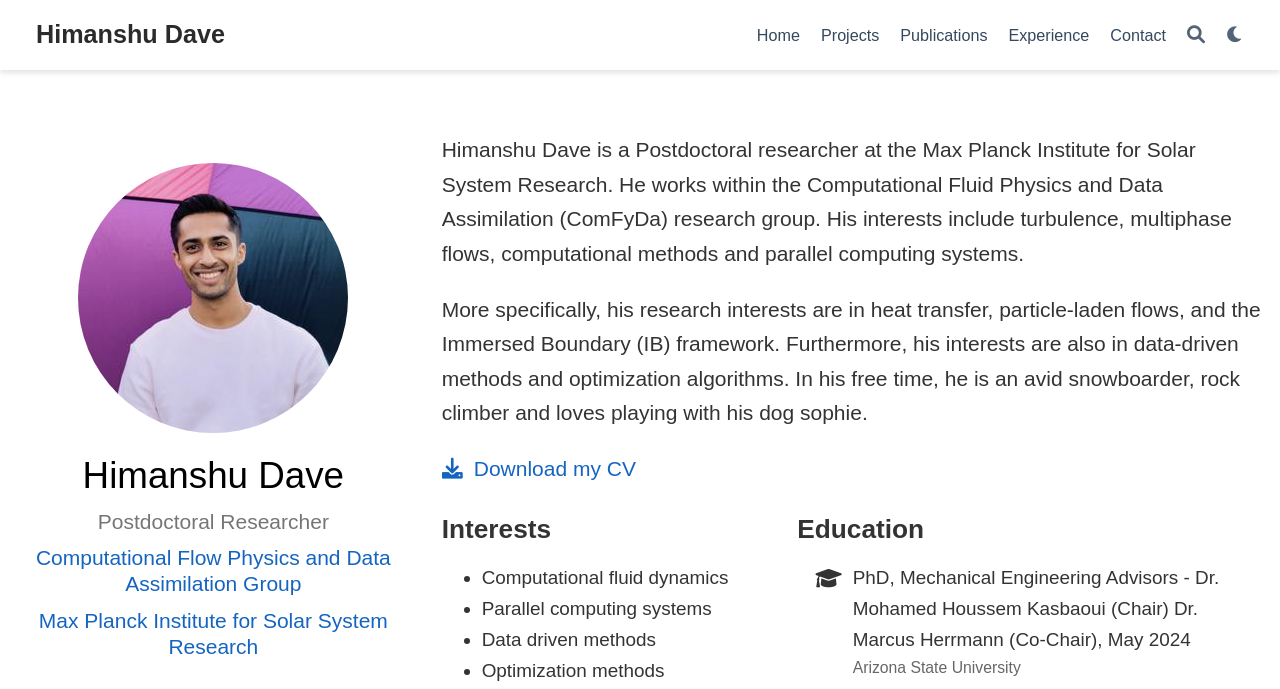
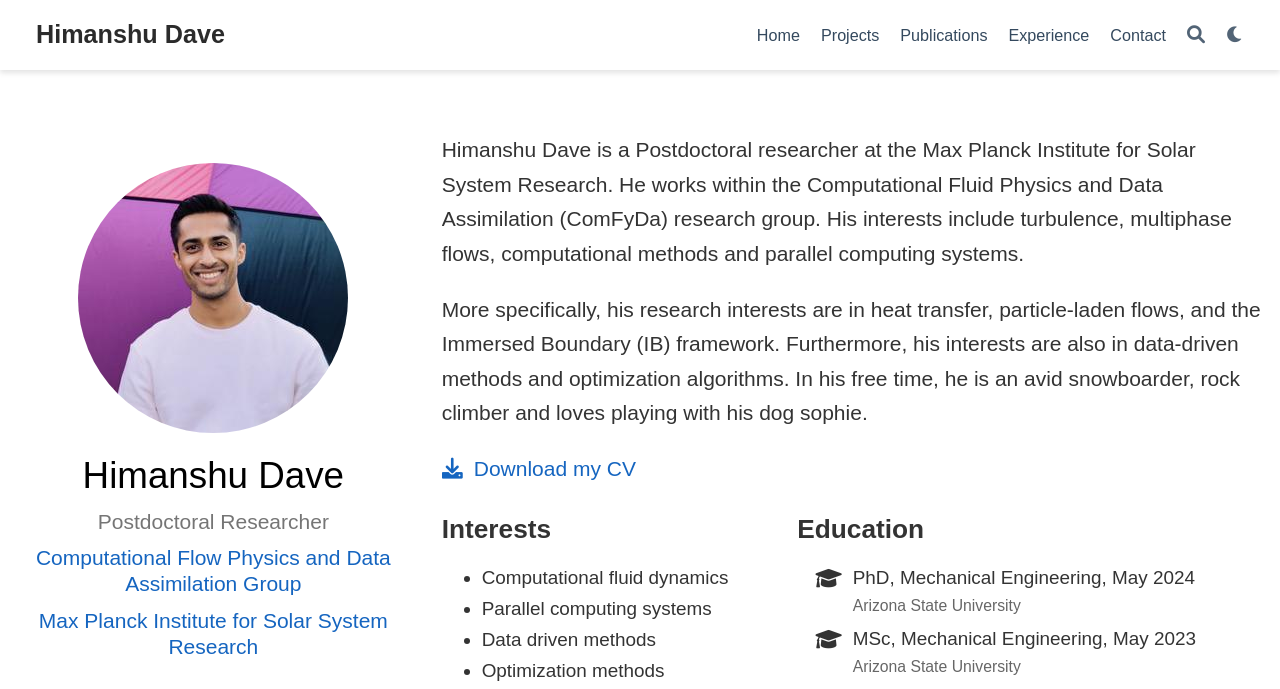
Before and after one commit to davehimanshu/davehimanshu.github.io, a plain HTML site: page author/himanshu-dave/index.html in a window 1280 px wide. Shown: the top 689 px of the page. Drawn offline with nearby package versions, Linux system fonts and the light colour scheme; some icons are missing.

Commit message:
change in education portion

```diff
--- a/author/himanshu-dave/index.html
+++ b/author/himanshu-dave/index.html
@@ -877,7 +877,7 @@
           <li>
             <i class="fa-li fas fa-graduation-cap"></i>
             <div class="description">
-              <p class="course">PhD, Mechanical Engineering Advisors - Dr. Mohamed Houssem Kasbaoui (Chair) Dr. Marcus Herrmann (Co-Chair), May 2024</p>
+              <p class="course">PhD, Mechanical Engineering, May 2024</p>
               <p class="institution">Arizona State University</p>
             </div>
           </li>
```
Also changed, not shown: index.html (+1 -1 lines).
